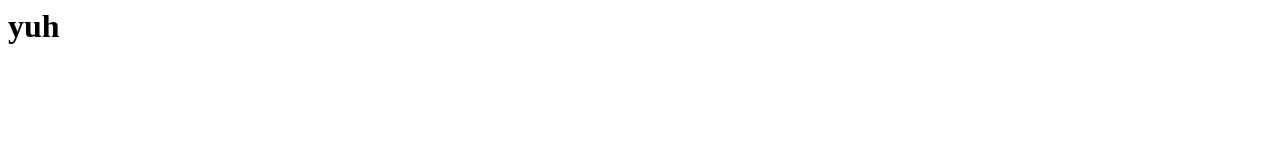
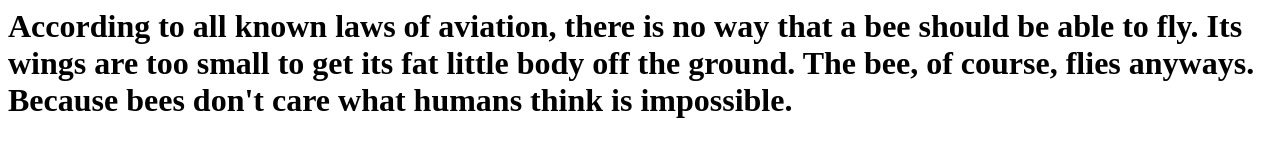
Before and after one commit to OswfO/OswfO.github.io, a plain HTML site: page index.html in a window 1280 px wide. Drawn offline with Linux system fonts and the light colour scheme.

Commit message:
Update index.html

```diff
--- a/index.html
+++ b/index.html
@@ -1 +1 @@
-<h1>yuh</h1>
+<h1>According to all known laws of aviation, there is no way that a bee should be able to fly. Its wings are too small to get its fat little body off the ground. The bee, of course, flies anyways. Because bees don't care what humans think is impossible.</h1>
```
